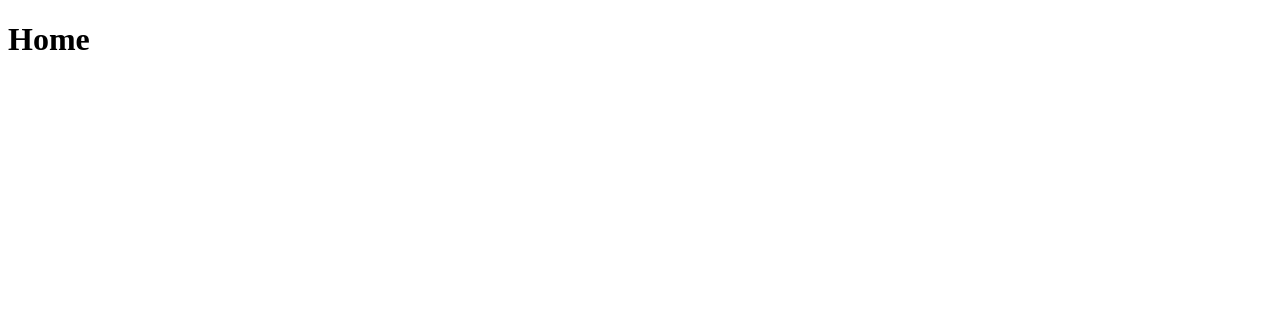
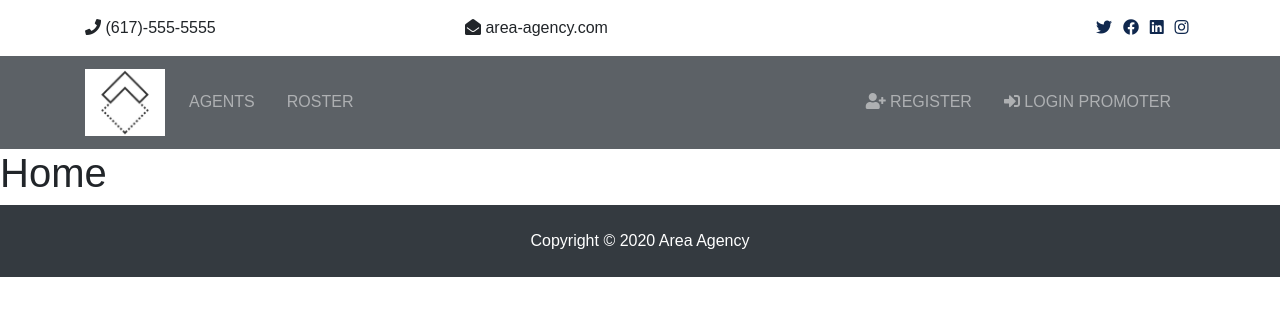
Before and after one commit to matthewlukebyrne/areaAgency, a Django app: page / in a window 1280 px wide. Before the commit the part shown is almost empty. Shown: the top 316 px of the page. Run offline with Django 3.2, Linux system fonts and the light colour scheme; some libraries are stand-ins or nearby versions.

Commit message:
bootstrap index and about pages, static base.html

```diff
--- a/templates/base.html
+++ b/templates/base.html
@@ -1,14 +1,41 @@
+<!-- Special Static Helper -->
+{% load static %}
+
 <!DOCTYPE html>
 <html lang="en">
 <head>
   <meta charset="UTF-8">
   <meta name="viewport" content="width=device-width, initial-scale=1.0">
+  <!-- Font Awesome CDN -->
+  <link rel="stylesheet" href="https://cdnjs.cloudflare.com/ajax/libs/font-awesome/5.12.0-2/css/all.min.css">
+  <!-- Bootstrap (Modified to load static files) -->
+  <link rel="stylesheet" href="{% static 'css/bootstrap.css' %}">
+  <!-- Custom (Modified to load static files) -->
+  <link rel="stylesheet" href="{% static 'css/style.css' %}">
+  <!-- Lightbox -->
+  <link rel="stylesheet" href="{% static 'css/lightbox.min.css' %}">
   <title>Area Agency</title>
 </head>
 <body>
+
+  <!-- Bring in partial _topbar -->
+  {% include 'partials/_topbar.html' %}
+  <!-- Bring in partial _navbar -->
+  {% include 'partials/_navbar.html' %}
+
   <!-- JINJA SYNTAX -->
-  <!-- DEFAULT TEMPLATE TAGS FOR DJANGO -->
+  <!-- Main Content -->
+  {% block content %} {% endblock %}
 
-  {% block content %} {% endblock %}
+  <!-- Bring in partial _footer -->
+  {% include 'partials/_footer.html' %}
+
+
+
+  <!-- Script tags modified to load static pages -->
+  <script src="{% static 'js/jquery-3.3.1.min.js' %}"></script>
+  <script src="{% static 'js/bootstrap.bundle.min.js' %}"></script>
+  <script src="{% static 'js/lightbox.min.js' %}"></script>
+  <script src="{% static 'js/main.js' %}"></script>
 </body>
 </html>
--- /dev/null
+++ b/templates/partials/_footer.html
@@ -0,0 +1,6 @@
+<!-- Footer -->
+  <footer id="main-footer" class="py-4 bg-dark text-white text-center">
+    <!-- Copyright with 2020 Js Function -->
+    Copyright &copy;
+    <span class="year"></span> Area Agency
+  </footer>
--- /dev/null
+++ b/templates/partials/_navbar.html
@@ -0,0 +1,36 @@
+{% load static %}
+
+<!-- Navbar -->
+ <nav class="navbar navbar-expand-lg navbar-dark bg-dark sticky-top">
+   <div class="container">
+     <a class="navbar-brand" href="index.html">
+       <img src="{% static 'img/logo.png' %}" class="logo" alt="">
+     </a>
+     <button class="navbar-toggler" type="button" data-toggle="collapse" data-target="#navbarNavAltMarkup">
+       <span class="navbar-toggler-icon"></span>
+     </button>
+     <div class="collapse navbar-collapse" id="navbarNavAltMarkup">
+       <ul class="navbar-nav">
+         <li class="nav-item mr-3">
+           <a class="nav-link" href="about.html">Agents</a>
+         </li>
+         <li class="nav-item mr-3">
+           <a class="nav-link" href="artists.html">Roster</a>
+         </li>
+       </ul>
+
+       <ul class="navbar-nav ml-auto">
+         <li class="nav-item mr-3">
+           <a class="nav-link" href="register.html">
+             <i class="fas fa-user-plus"></i> Register</a>
+         </li>
+         <li class="nav-item mr-3">
+           <a class="nav-link" href="login.html">
+             <i class="fas fa-sign-in-alt"></i>
+
+             Login Promoter</a>
+         </li>
+       </ul>
+     </div>
+   </div>
+ </nav>
--- /dev/null
+++ b/templates/partials/_topbar.html
@@ -0,0 +1,29 @@
+ <!-- Top Bar -->
+  <section id="top-bar" class="p-3">
+    <div class="container">
+      <div class="row">
+        <div class="col-md-4">
+          <i class="fas fa-phone"></i> (617)-555-5555
+        </div>
+        <div class="col-md-4">
+          <i class="fas fa-envelope-open"></i> area-agency.com
+        </div>
+        <div class="col-md-4">
+          <div class="social text-right">
+            <a href="#">
+              <i class="fab fa-twitter"></i>
+            </a>
+            <a href="#">
+              <i class="fab fa-facebook"></i>
+            </a>
+            <a href="#">
+              <i class="fab fa-linkedin"></i>
+            </a>
+            <a href="#">
+              <i class="fab fa-instagram"></i>
+            </a>
+          </div>
+        </div>
+      </div>
+    </div>
+  </section>
```
